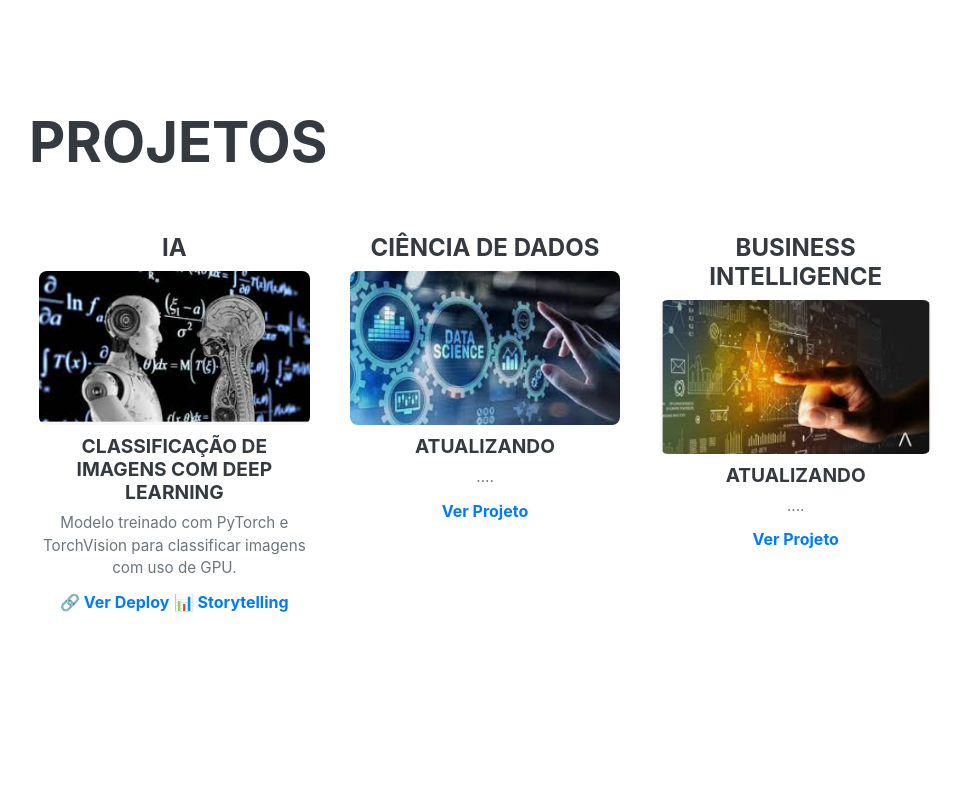
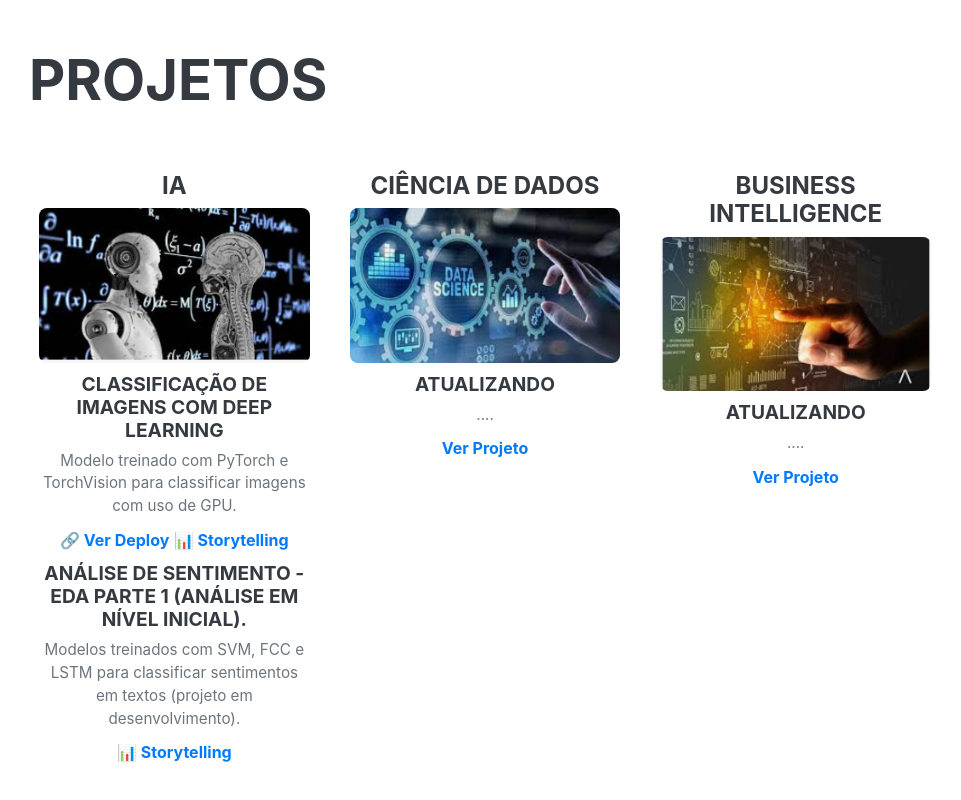
Before and after one commit to Fagner608/portfolio, a plain HTML site: page index.html in a window 1280 px wide. Shown: the part 5958-6758 px from the top of the page, without its empty margins (291-1252 px from the left). Before the commit the page ends 6725 px from the top, so only its background shows below. Drawn offline with nearby package versions, Linux system fonts and the light colour scheme; a web font is replaced by a local one.

Commit message:
inclusao analise sentimento

```diff
--- a/index.html
+++ b/index.html
@@ -358,6 +358,14 @@
                                     <a class="deploy-link" href="https://skincancerclassifier-djatrfwilf2jnqeq5qbesb.streamlit.app/" target="_blank">🔗 Ver Deploy</a>
                                     <a class="storytelling-link" href="https://github.com/Fagner608/An-lise-Explorat-ria-de-Dados-de-Log-stica/blob/main/stroytelling.ipynb" target="_blank">📊 Storytelling</a>
                                 </div>
+                                <h3>Análise de sentimento - EDA Parte 1 (Análise em nível inicial).</h3>
+                                <p>Modelos treinados com SVM, FCC e LSTM para classificar sentimentos em textos (projeto em desenvolvimento).</p>
+
+                                <div class="project-links">
+                                    <a class="storytelling-link" href="https://github.com/Fagner608/classificacao_sentimento/blob/main/src/Analise_sentimento_EDA_1.ipynb" target="_blank">📊 Storytelling</a>
+                                </div>
+
+
                             </div>
 
 
```
